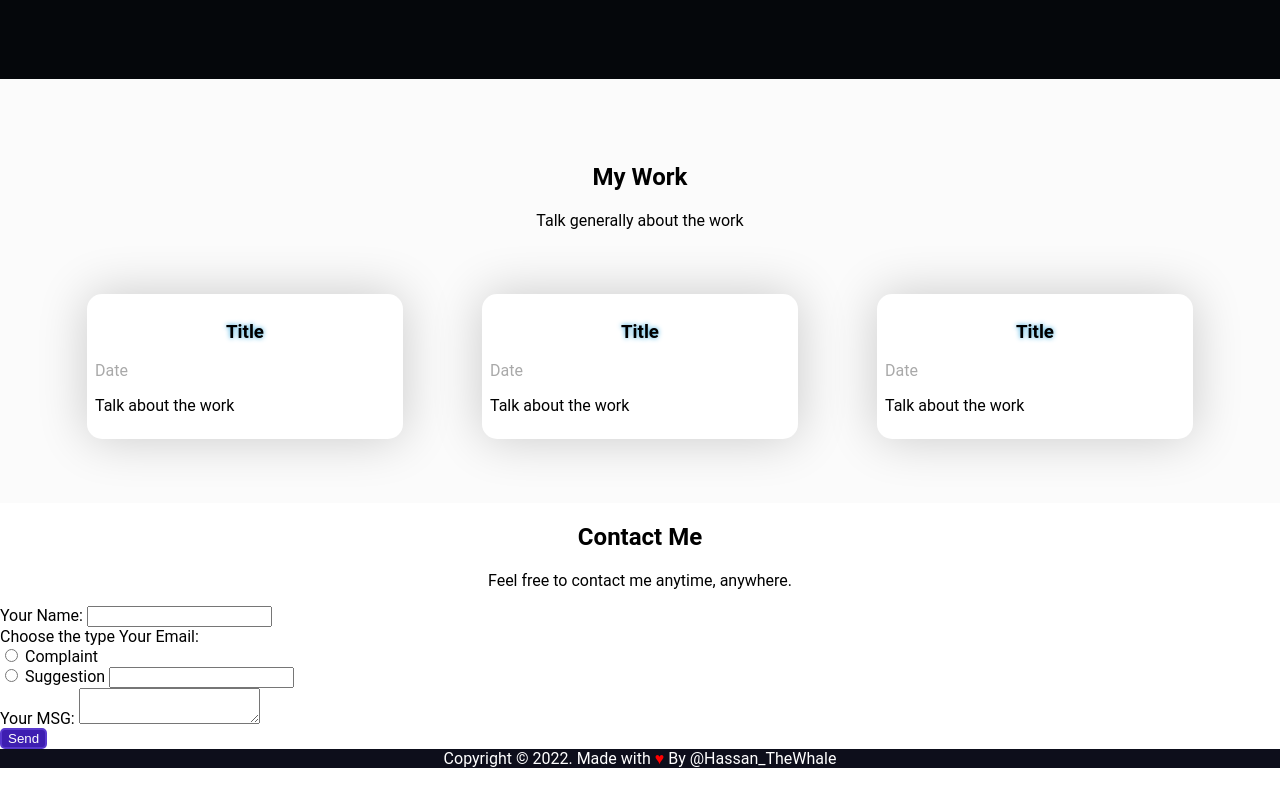
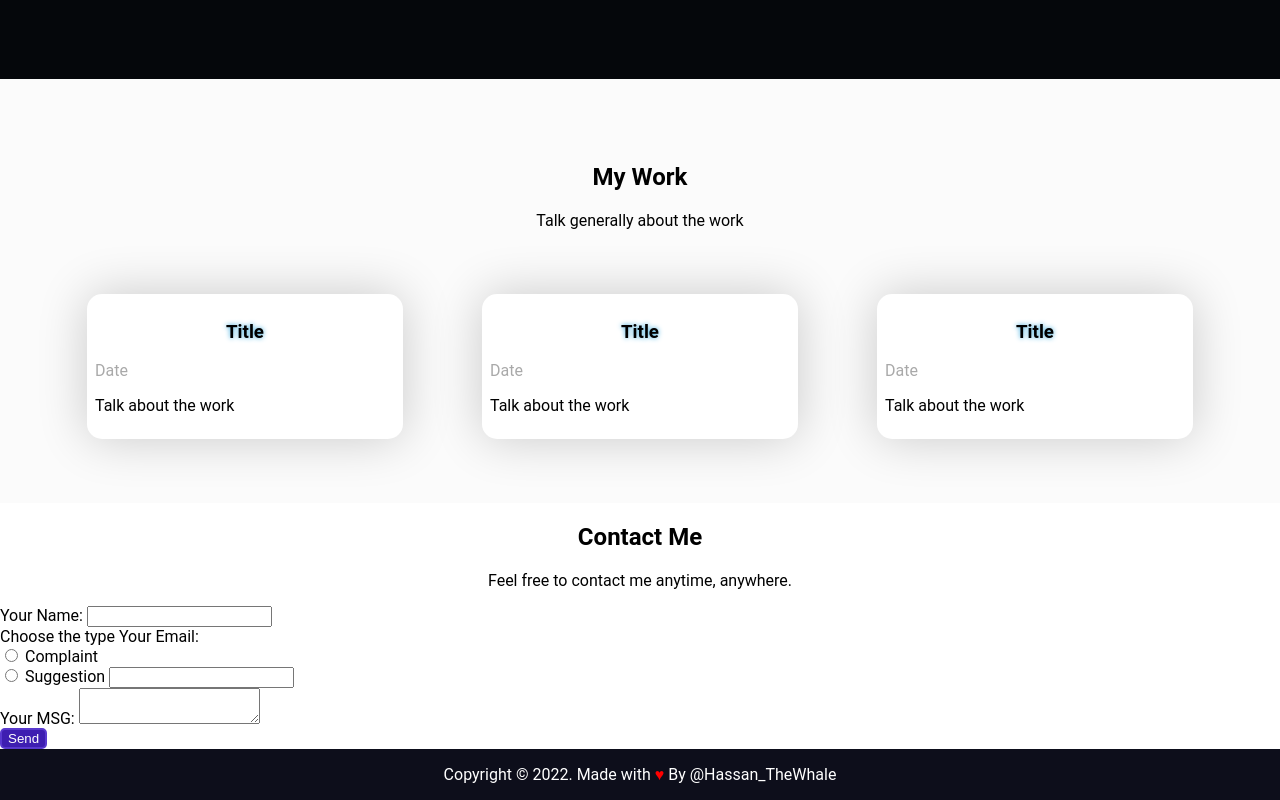
Before and after one commit to jannakam/VeryFirstProject, a plain HTML site: page index.html in a window 1280 px wide. Shown: the part 889-1689 px from the top of the page. Before the commit the page ends 1657 px from the top, so only its background shows below. Drawn offline with Linux system fonts and the light colour scheme.

Commit message:
footer update

```diff
--- a/css/style.css
+++ b/css/style.css
@@ -134,6 +134,7 @@ nav ul.navList li {
 footer {
     background-color: #0d0e1b;
     color: white;
+    padding: 16px 0;
 }
 
 footer span {
```
